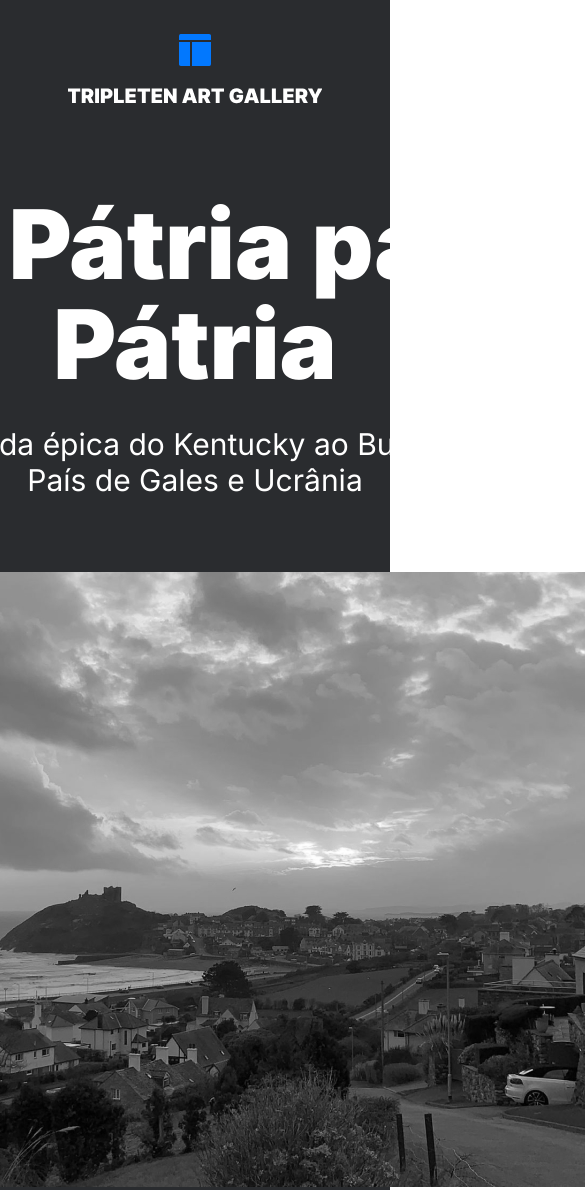
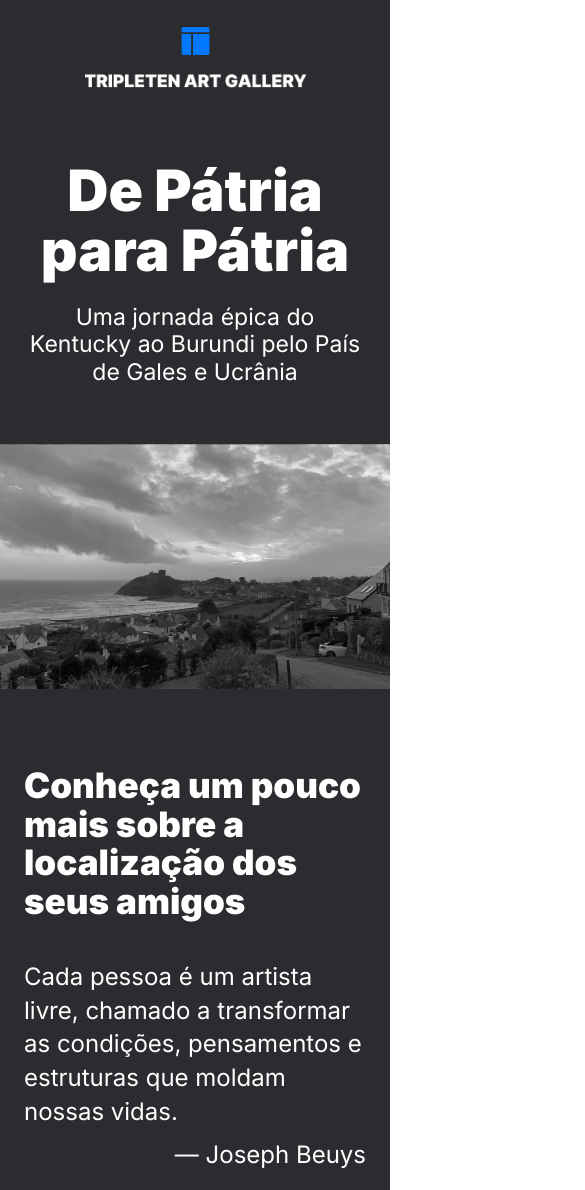
Before and after one commit to lorinogueira/web_project_homeland, a plain HTML site: page index.html in a window 390 px wide. Shown: the top 1190 px of the page, 585 px wide, since content can reach past the window. Drawn offline with Linux system fonts and the light colour scheme.

Commit message:
adiciona design responsivo

```diff
--- a/blocks/content.css
+++ b/blocks/content.css
@@ -6,23 +6,62 @@
   margin: 0;
   font-size: 54px;
   font-weight: 900;
-  line-height: 58px;
+  line-height: 1.1;
 }
 
 .content__quote {
   margin: 40px 92px 10px 0;
   font-size: 24px;
-  line-height: 34px;
+  line-height: 1.4;
 }
 
 .content__author {
   margin: 0 98px 32px 0;
   font-size: 24px;
-  line-height: 34px;
+  line-height: 1.4;
   text-align: right;
 }
 
 .content__text {
   margin: 0 108px 0 0;
-  line-height: 26.08px;
+  line-height: 1.6;
 }
+
+@media screen and (max-width: 1024px) {
+  .content {
+    padding: 0 162px 0 86px;
+  }
+}
+
+@media screen and (max-width: 768px) {
+  .content {
+    padding: 0 24px;
+  }
+  .content__title {
+    font-size: 45px;
+  }
+  .content__quote {
+    margin: 40px 0 10px;
+  }
+  .content__author {
+    margin: 0 0 32px;
+  }
+  .content__text {
+    margin: 0;
+  }
+}
+
+@media screen and (max-width: 544px) {
+  .content__title {
+    font-size: 35px;
+  }
+}
+
+@media screen and (max-width: 320px) {
+  .content {
+    padding: 0 16px;
+  }
+  .content__title {
+    font-size: 24px;
+  }
+}
--- a/blocks/footer.css
+++ b/blocks/footer.css
@@ -6,6 +6,19 @@
 .footer__text {
   margin: 92px 0 24px;
   font-size: 14px;
-  line-height: 16px;
+  line-height: 1.1;
   text-align: right;
 }
+
+@media screen and (max-width: 768px) {
+  .footer__text {
+    margin: 88px 0 24px;
+  }
+}
+
+@media screen and (max-width: 320px) {
+  .footer__text {
+    margin: 64px 0 24px;
+    line-height: 1;
+  }
+}
--- a/blocks/header.css
+++ b/blocks/header.css
@@ -1,33 +1,90 @@
 .header {
-  display: flex;
-  flex-direction: column;
-  align-items: center;
   text-align: center;
 }
 
 .header__logo {
-  width: 254px;
-  height: 70px;
-  margin: 34px 0 90px;
+  max-width: 254px;
+  margin: 34px auto 90px;
 }
 
 .header__title {
-  margin: 0;
-  width: 720px;
+  margin: 0 auto;
+  max-width: 720px;
   font-size: 96px;
   font-weight: 900;
-  line-height: 100px;
+  line-height: 1.04;
 }
 
 .header__subtitle {
-  margin: 32px 0 74px;
-  width: 720px;
+  margin: 32px auto 74px;
+  max-width: 720px;
   font-size: 30px;
-  line-height: 36px;
+  line-height: 1.2;
 }
 
 .header__image {
-  width: 984px;
-  height: 615px;
-  margin-bottom: 92px;
+  max-width: 984px;
+  margin: 0 auto 92px;
 }
+
+.header__background-image {
+  background-image: url(../images/lead.jpg);
+  width: 100%;
+  padding-bottom: 63%;
+  background-size: cover;
+  background-position: center;
+}
+
+@media screen and (max-width: 1024px) {
+  .header__title {
+    font-size: 85px;
+  }
+}
+
+@media screen and (max-width: 768px) {
+  .header__title {
+    font-size: 75px;
+    margin: 0 24px;
+  }
+  .header__subtitle {
+    margin: 24px 24px 57px;
+  }
+  .header__image {
+    margin: 0 auto 90px;
+  }
+}
+
+@media screen and (max-width: 544px) {
+  .header__logo {
+    max-width: 221px;
+    margin: 27px auto 70px;
+  }
+  .header__title {
+    font-size: 57px;
+    margin: 0 16px;
+  }
+  .header__subtitle {
+    font-size: 23px;
+    margin: 24px 24px 57px;
+  }
+  .header__image {
+    margin: 0 auto 77px;
+  }
+}
+
+@media screen and (max-width: 320px) {
+  .header__logo {
+    max-width: 188px;
+    margin: 20px 16px 50px;
+  }
+  .header__title {
+    font-size: 40px;
+  }
+  .header__subtitle {
+    margin: 16px 16px 40px;
+    font-size: 16px;
+  }
+  .header__image {
+    margin: 0 auto 64px;
+  }
+}
--- a/index.html
+++ b/index.html
@@ -27,11 +27,9 @@
         <p class="header__subtitle">
           Uma jornada épica do Kentucky ao Burundi pelo País de Gales e Ucrânia
         </p>
-        <img
-          src="./images/lead.jpg"
-          alt="Foto de uma paisagem ampla com casas, ruas, céu e mar em preto e branco"
-          class="header__image"
-        />
+        <div class="header__image">
+          <div class="header__background-image"></div>
+        </div>
       </header>
       <main class="content">
         <h2 class="content__title">
```
